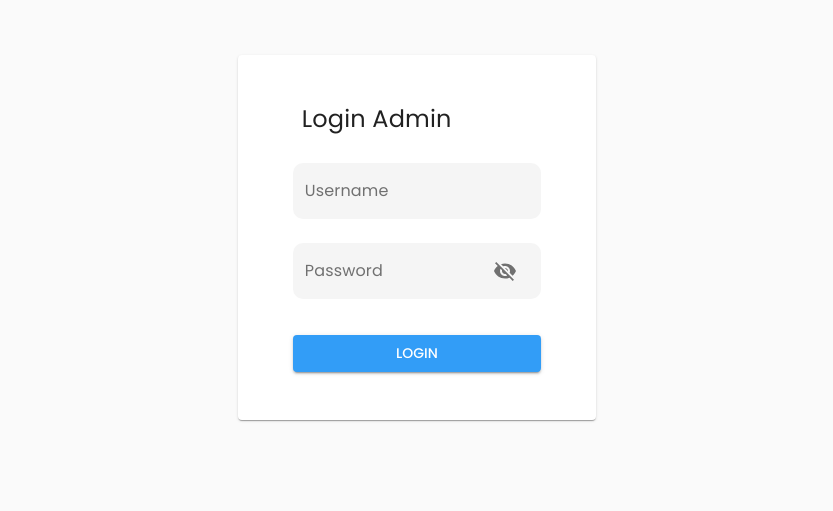
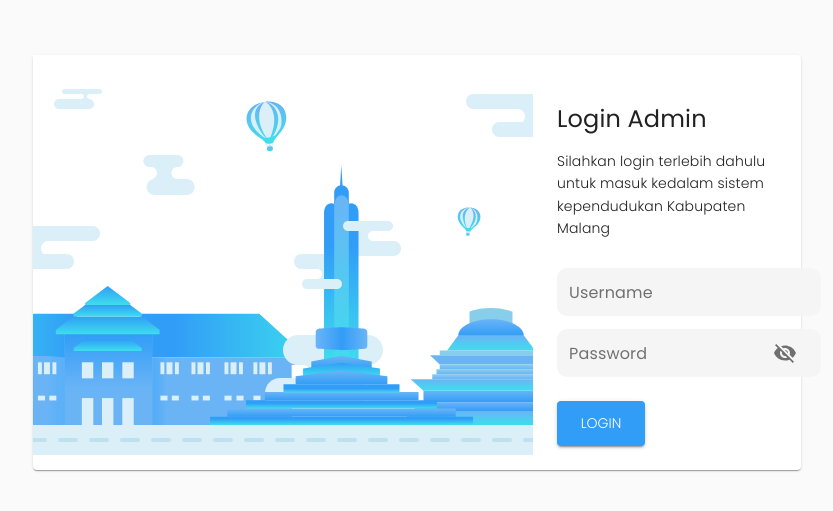
Before and after one commit to rizqiyi/frontend-pmm-watugede, a React (Create React App) app: page /login in a window 1280 px wide. Shown: the part 105-616 px from the top of the page, without its empty margins (223-1056 px from the left). Built offline with nearby package versions, Linux system fonts and the light colour scheme.

Commit message:
slicing login page

```diff
--- a/src/components/mutasi-keluar-header/keterangan-keluar/keterangan-keluar.jsx
+++ b/src/components/mutasi-keluar-header/keterangan-keluar/keterangan-keluar.jsx
@@ -7,12 +7,7 @@ import { Skeleton } from "@material-ui/lab";
 import { connect, useSelector } from "react-redux";
 import { getKeteranganKeluar } from "../../../reducers/pengikut_keluar/pengikut_keluar.actions";
 
-const KeteranganKeluarComponent = ({
-  data,
-  id,
-  dataPengikutKeluar,
-  mappedDataPengusul,
-}) => {
+const KeteranganKeluarComponent = ({ data, id, dataPengikutKeluar }) => {
   const classes = useStyles();
   const [open, setOpen] = useState(false);
 
@@ -31,8 +26,7 @@ const KeteranganKeluarComponent = ({
   };
 
   const isLoading = useSelector((state) => state.pengikut_keluar.isLoading);
-  const isEmpty =
-    Object.keys(data).length === 0 || data === undefined || data.length === 0;
+  const isEmpty = data === undefined || data.length === 0;
 
   return (
     <React.Fragment>
--- a/src/components/mutasi-keluar-header/mutasi-keluar-header.jsx
+++ b/src/components/mutasi-keluar-header/mutasi-keluar-header.jsx
@@ -44,13 +44,10 @@ const MutasiKeluarHeader = ({ ...props }) => {
 
   const isNull = pengikutKeluar.length === 0;
   const path =
-    Object.keys(keteranganKeluar).length === 0 ||
-    keteranganKeluar === undefined ||
-    keteranganKeluar.length === 0
+    keteranganKeluar === undefined || keteranganKeluar.length === 0
       ? "//"
       : keteranganKeluar[0].foto_pengusul;
 
-  // console.log(keteranganKeluar);
   return (
     <React.Fragment>
       <Box marginTop={2} marginBottom={2}>
@@ -276,7 +273,7 @@ const mapStateToProps = (state) => {
     pengikutKeluar: state.pengikut_keluar.pengikut_keluar,
     pengusulKeluar: state.pengikut_keluar.pengusul_keluar,
     isLoading: state.pengikut_keluar.isLoading,
-    keteranganKeluar: state.pengikut_keluar.keterangan_keluar_obj,
+    keteranganKeluar: state.pengikut_keluar.keterangan_keluar_fix,
   };
 };
 
--- a/src/pages/login/login.jsx
+++ b/src/pages/login/login.jsx
@@ -12,6 +12,7 @@ import { connect, useSelector } from "react-redux";
 import { clearInfos } from "../../reducers/infos/info.actions";
 import LinearProgComponent from "../../components/linear-progress/linear-progress";
 import Alert from "@material-ui/lab/Alert";
+import coverLogin from "../../assets/images/cover-login.svg";
 
 const LoginPage = ({ loginAdmin, clearInfos }) => {
   const classes = useStyles();
@@ -60,35 +61,47 @@ const LoginPage = ({ loginAdmin, clearInfos }) => {
   return (
     <React.Fragment>
       {isLoading ? <LinearProgComponent /> : null}
+
       <Paper className={classes.root}>
+        <Box display="flex" flexDirection="row">
+          <Box>
+            <img src={coverLogin} width="auto" height="400px" />
+          </Box>
           <Box
             display="flex"
-          justifyContent="center"
             flexDirection="column"
+            alignItems="flex-start"
+            justifyContent="flex-start"
+            margin="0 auto"
             p={3}
-          paddingBottom={6}
           >
             <Box
-            marginLeft={5}
               marginTop={3}
               display="flex"
               flexDirection="column"
-            justifyContent="start"
+              alignItems="flex-start"
+              justifyContent="flex-start"
             >
               <Typography variant="h5" className={classes.font}>
                 Login Admin
+              </Typography>
+              <Typography variant="h6" className={classes.fontCons}>
+                Silahkan login terlebih dahulu untuk masuk kedalam sistem
+                kependudukan Kabupaten Malang
               </Typography>
             </Box>
             <Box
               marginTop={2}
               display="flex"
               flexDirection="column"
-            alignItems="center"
+              alignItems="flex-start"
+              justifyContent="flex-start"
               className={classes.controlWidth}
             >
               <StyledTextField
                 label="Username"
                 name="username"
+                size="small"
                 onChange={change.bind(null, "username")}
                 className={classes.margin}
                 variant="filled"
@@ -96,6 +109,7 @@ const LoginPage = ({ loginAdmin, clearInfos }) => {
               <PasswordField
                 label="Password"
                 name="password"
+                size="small"
                 onChange={change.bind(null, "password")}
                 className={classes.margin}
                 variant="filled"
@@ -109,6 +123,7 @@ const LoginPage = ({ loginAdmin, clearInfos }) => {
               >
                 Login
               </Button>
+            </Box>
           </Box>
         </Box>
       </Paper>
--- a/src/pages/login/login.style.jsx
+++ b/src/pages/login/login.style.jsx
@@ -2,10 +2,10 @@ import { makeStyles } from "@material-ui/core/styles";
 
 export const useStyles = makeStyles((theme) => ({
   root: {
-    margin: "10rem auto 0px",
-    width: "28%",
+    margin: "10rem auto 0px auto",
+    width: "60%",
     [theme.breakpoints.down("md")]: {
-      width: "40%",
+      width: "80%",
     },
     [theme.breakpoints.down("sm")]: {
       width: "100%",
@@ -14,13 +14,21 @@ export const useStyles = makeStyles((theme) => ({
   linear: {
     width: "100%",
   },
+  fontCons: {
+    fontSize: 14,
+    fontWeight: 300,
+    maxWidth: 320,
+    marginTop: "15px",
+  },
   margin: {
-    margin: theme.spacing(1.5),
-    width: "80%",
+    marginTop: theme.spacing(1.6),
+    width: "120%",
     color: theme.palette.info.main,
   },
   controlButton: {
-    width: "80%",
+    width: "40%",
+    padding: "10px",
+    fontWeight: 350,
     marginTop: theme.spacing(3),
     color: "#fff",
     "&:hover": {
--- a/src/reducers/pengikut_keluar/pengikut_keluar.actions.js
+++ b/src/reducers/pengikut_keluar/pengikut_keluar.actions.js
@@ -100,11 +100,12 @@ export const postKeteranganKeluar = (request, id) => (dispatch, getState) => {
       });
       dispatch(returnInfos(result.data.message, 200, "POST_KETERANGAN_KELUAR"));
     })
-    .then(async () => {
-      await dispatch(getPengikutKeluar(id));
-      await dispatch(getKeteranganKeluar(id));
+    .then(() => {
+      dispatch(getPengikutKeluar(id));
+      dispatch(getKeteranganKeluar(id));
     })
     .catch((err) => {
+      console.log(err);
       dispatch(returnInfos(err.response.message, err.response.status));
     });
 };
--- a/src/reducers/pengikut_keluar/pengikut_keluar.reducer.js
+++ b/src/reducers/pengikut_keluar/pengikut_keluar.reducer.js
@@ -6,7 +6,8 @@ const initialState = {
   pengusul_keluar: [],
   pengikut_keluar_obj: {},
   keterangan_keluar: [],
-  keterangan_keluar_obj: {},
+  keterangan_keluar_obj: [],
+  keterangan_keluar_fix: [],
 };
 
 export const pengikutKeluarReducer = (state = initialState, action) => {
@@ -35,7 +36,7 @@ export const pengikutKeluarReducer = (state = initialState, action) => {
       return {
         ...state,
         isLoading: false,
-        keterangan_keluar_obj: action.payload,
+        keterangan_keluar_fix: action.payload,
       };
 
     case Types.POST_KETERANGAN_KELUAR_SUCCESS:
```
Also changed, not shown: src/assets/images/cover-login.svg (added), 1 other file (tests, documents, lock files or other folders). Lines whose indentation alone changed are shown as unchanged.
